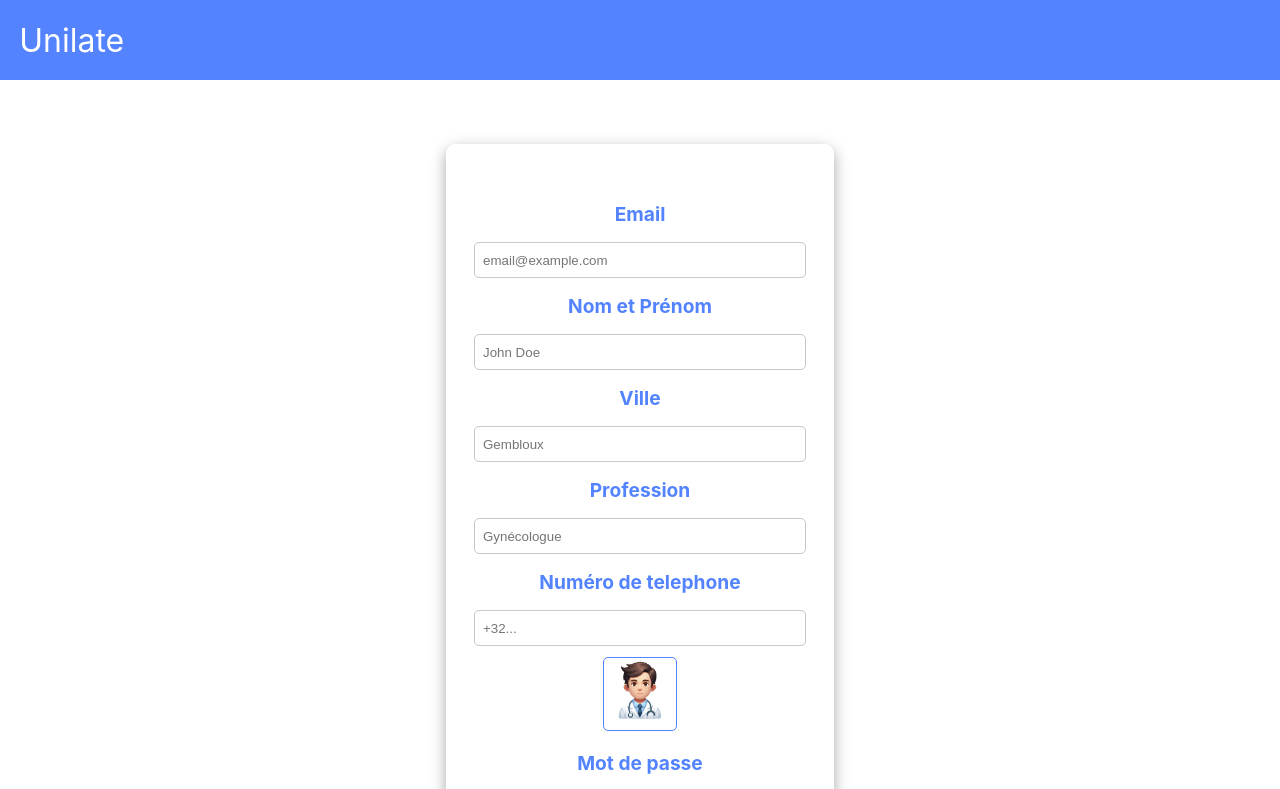
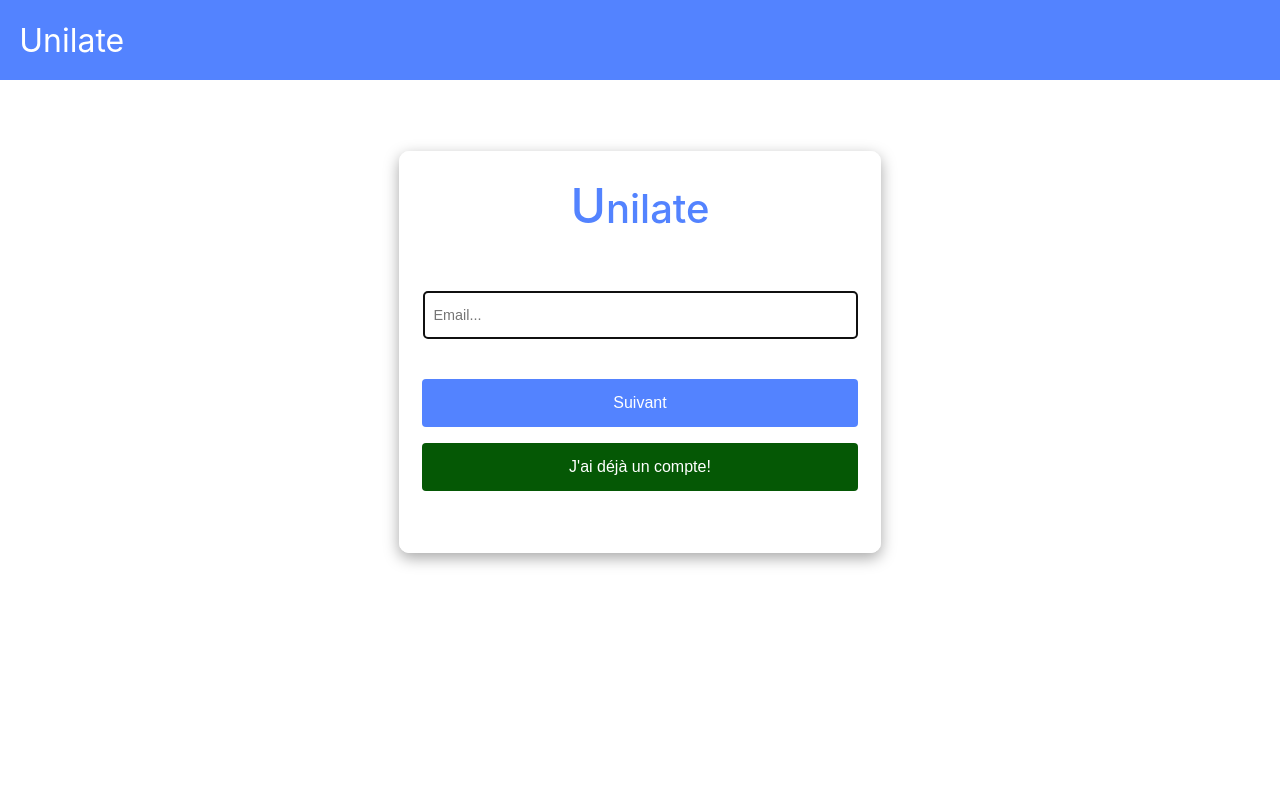
Before and after one commit to Harold-coder/unilate-app, a React (Create React App) app: page /signup in a window 1280 px wide. Shown: the top 789 px of the page. Built offline with nearby package versions, Linux system fonts and the light colour scheme.

Commit message:
New Signupgit add . git add .

```diff
--- a/src/pages/Login/Login.css
+++ b/src/pages/Login/Login.css
@@ -69,7 +69,7 @@
     text-decoration: none;
 }
 
-.login-full-form, .signup-full-form{
+.login-full-form{
     display: flex;
     flex-direction: column;
     text-align: center;
@@ -98,19 +98,13 @@
     }
   }
 
-  .signup-full-form{
-    height: 50rem;
-  }
-  .login-form, .signup-form{
+  .login-form{
     display: flex;
     flex-direction: column;
     justify-content: space-around;
     align-items: center;
     height: 20rem;
     margin-bottom: 2rem;
-  }
-  .signup-form{
-    height: 47rem;
   }
   .password-div, .email-div{
     display: flex;
--- a/src/pages/SignUp/SignUp.css
+++ b/src/pages/SignUp/SignUp.css
@@ -1,3 +1,99 @@
+.signup-form {
+  display: flex;
+  flex-direction: row;
+  justify-content: center;
+  align-items: center;
+  height: 100vh;
+}
+
+.signup-title {
+  font-size: 2.5rem;
+  color: #5383FF;
+  margin: 0;
+  padding-top: 1.5rem;
+  margin-bottom: 3.5rem;
+  text-align: center;
+  font-weight: 500;
+}
+
+.big-u {
+  font-size: 3rem;
+}
+
+.form-group {
+  margin-bottom: 20%;
+  height: 25rem;
+  width: 30rem;
+  display: flex;
+  flex-direction: column;
+  border: 1px solid white;
+  border-radius: 10px;
+  box-shadow: rgba(0, 0, 0, 0.35) 0px 5px 15px;
+}
+
+.form-input {
+  width: 85%;
+  padding: 15px;
+  padding-left: 10px;
+  display: flex;
+  margin-left: auto;
+  margin-right: auto;
+  margin-bottom: 2.5rem;
+  border: 1px solid rgb(147, 145, 145);
+  border-radius: 4px;
+  font-size: 0.9rem;
+}
+
+.form-next-btn, .form-back-btn {
+  font-size: 1.5rem;
+  display: flex;
+  justify-content: center; /* Horizontally center content */
+  align-items: center; /* Vertically center content (useful if there are multiple lines of text or other elements) */
+  margin-left: auto;
+  margin-right: auto;
+  width: 91%;
+  padding: 15px 15px; /* Adjust padding as needed */
+  background-color: #5383FF; /* Your button's blue */
+  color: white;
+  border: none;
+  border-radius: 4px;
+  cursor: pointer;
+  font-size: 16px;
+  margin-bottom: 1rem;
+}
+
+.form-back-btn {
+  background-color: #888;
+}
+
+.already {
+  background-color: rgb(5, 88, 5);
+  color: white;
+}
+
+.password {
+  margin-top: -1rem;
+  margin-bottom: 0.25rem;
+}
+
+.confirm {
+  margin-top: -0.5rem;
+}
+
+.error-label {
+  color: red;
+  text-align: center;
+  margin-top: -1.5rem;
+}
+
+.avatar-selector {
+  display: flex;
+  margin-left: auto;
+  margin-right: auto;
+  margin-bottom: 2rem;
+  margin-top: -2rem;
+}
+
 .avatar {
   cursor: pointer;
   border: 2px solid transparent;
--- a/src/pages/SignUp/SignUp.js
+++ b/src/pages/SignUp/SignUp.js
@@ -7,14 +7,16 @@ import Loading from "../../components/Loading/Loading";
 import './SignUp.css';
 
 function SignUp() {
-  const [email, setEmail] = useState()
-  const [password, setPassword] = useState()
-  const [confirmPassword, setConfirmPassword] = useState()
-  const [fullName, setFullName] = useState()
-  const [profession, setProfession] = useState()
-  const [city, setCity] = useState()
-  const [phoneNumber, setPhoneNumber] = useState()
+  const [email, setEmail] = useState("")
+  const [password, setPassword] = useState("")
+  const [confirmPassword, setConfirmPassword] = useState("")
+  const [fullName, setFullName] = useState("")
+  const [profession, setProfession] = useState("")
+  const [city, setCity] = useState("")
+  const [phoneNumber, setPhoneNumber] = useState("")
   const [picture, setPicture] = useState('man-white-brown')
+
+  const [stage, setStage] = useState(1);
 
   const [isAvatarModalOpen, setIsAvatarModalOpen] = useState(false);
 
@@ -79,6 +81,10 @@ function SignUp() {
     }
   };
 
+  const navigateToLogin = () => {
+    navigate('/login');
+  }
+
   const handleAvatarClick = (avatar) => {
     setPicture(avatar);
     setIsAvatarModalOpen(false); // Close the modal after selection
@@ -134,31 +140,59 @@ function SignUp() {
         <Loading/>
     }
     {!loading &&
-      <div className='login-page'>
-          <div className="signup-full-form">
-              <form className="signup-form">
-                  <div className="email-div">
-                  <label className="signup-label">Email</label>
-                  <input type="text" placeholder="email@example.com" className="login-input" onChange={(e) => setEmail(e.target.value)}></input>
+      <form className="signup-form" onSubmit={submitForm}>
+        {stage === 1 && (
+          <div className="form-group">
+            <p className="signup-title"><span className="big-u">U</span>nilate</p>
+            <input type="email" placeholder="Email..." className="form-input" value={email} onChange={(e) => setEmail(e.target.value)} autoFocus />
+            <button type="button" className="form-next-btn" onClick={() => email.length > 8 && setStage(stage + 1)} disabled={email.length <=8}>Suivant</button>
+            <button type="button" className="form-next-btn already" onClick={navigateToLogin}>J'ai déjà un compte!</button>
           </div>
-                  <div className="email-div">
-                  <label className="signup-label">Nom et Prénom</label>
-                  <input type="text" placeholder="John Doe" className="login-input" onChange={(e) => setFullName(e.target.value)}></input>
+        )}
+        {stage === 2 && (
+          <>
+            <div className="form-group">
+              <p className="signup-title"><span className="big-u">U</span>nilate</p>
+              <input type="text" placeholder="Nom et Prénom..." className="form-input" value={fullName} onChange={(e) => setFullName(e.target.value)} autoFocus />
+              <button type="button" className="form-next-btn" onClick={() => fullName.length > 4 && setStage(stage + 1)} disabled={fullName.length <=4}>Suivant</button>
+              <button type="button" className="form-back-btn" onClick={() => setStage(stage - 1)}>Précédent</button>
             </div>
-                  <div className="email-div">
-                  <label className="signup-label">Ville</label>
-                  <input type="text" placeholder="Gembloux" className="login-input" onChange={(e) => setCity(e.target.value)}></input>
+          </>
+        )}
+        {stage === 3 && (
+          <>
+            <div className="form-group">
+              <p className="signup-title"><span className="big-u">U</span>nilate</p>
+              <input type="text" placeholder="Profession...." className="form-input" value={profession} onChange={(e) => setProfession(e.target.value)} autoFocus />
+              <button type="button" className="form-next-btn" onClick={() => profession.length > 2 && setStage(stage + 1)} disabled={profession.length <=2}>Suivant</button>
+              <button type="button" className="form-back-btn" onClick={() => setStage(stage - 1)}>Précédent</button>
             </div>
-                  <div className="email-div">
-                  <label className="signup-label">Profession</label>
-                  <input type="text" placeholder="Gynécologue" className="login-input" onChange={(e) => setProfession(e.target.value)}></input>
+          </>
+        )}
+        {stage === 4 && (
+          <>
+            <div className="form-group">
+              <p className="signup-title"><span className="big-u">U</span>nilate</p>
+              <input type="text" placeholder="Ville..." className="form-input" value={city} onChange={(e) => setCity(e.target.value)} autoFocus />
+              <button type="button" className="form-next-btn" onClick={() => city.length > 1 && setStage(stage + 1)} disabled={city.length <=1}>Suivant</button>
+              <button type="button" className="form-back-btn" onClick={() => setStage(stage - 1)}>Précédent</button>
             </div>
-                  <div className="email-div">
-                  <label className="signup-label">Numéro de telephone</label>
-                  <input type="text" placeholder="+32..." className="login-input" onChange={(e) => setPhoneNumber(e.target.value)}></input>
+          </>
+        )}
+        {stage === 5 && (
+          <>
+            <div className="form-group">
+              <p className="signup-title"><span className="big-u">U</span>nilate</p>
+              <input type="text" placeholder="Numéro de téléphone..." className="form-input" value={phoneNumber} onChange={(e) => setPhoneNumber(e.target.value)} autoFocus />
+              <button type="button" className="form-next-btn" onClick={() => phoneNumber.length > 6 && setStage(stage + 1)} disabled={phoneNumber.length <=6}>Suivant</button>
+              <button type="button" className="form-back-btn" onClick={() => setStage(stage - 1)}>Précédent</button>
             </div>
-
-
+          </>
+        )}
+        {stage === 6 && (
+          <>
+            <div className="form-group">
+              <p className="signup-title"><span className="big-u">U</span>nilate</p>
               <div className="avatar-selector">
                 <img
                   onClick={openAvatarModal}
@@ -168,22 +202,26 @@ function SignUp() {
                 />
               </div>
               {isAvatarModalOpen && <AvatarModal />}
-
-                  <div className="password-div">
-                  <label className="signup-label">Mot de passe</label>
-                  <input type="password" placeholder="*********" className="login-input" onChange={(e) => setPassword(e.target.value)}></input>
+              <button type="button" className="form-next-btn" onClick={() => setStage(stage + 1)}>Suivant</button>
+              <button type="button" className="form-back-btn" onClick={() => setStage(stage - 1)}>Précédent</button>
             </div>
-                  <div className="password-div">
-                  <label className="signup-label">Confirmer le mot de passe</label>
-                  <input type="password" placeholder="*********" className="login-input" onChange={(e) => setConfirmPassword(e.target.value)}></input>
-                  {!passwordMatch && <label className="signup-label signup-label-red">Les mots de passe ne correspondent pas.</label>}
-                  {!validFormat && <label className="signup-label signup-label-red">Certains champs n'ont pas été complétés correctement.</label>}
-                  {error && <label className="signup-label signup-label-red">Une erreur est survenue.</label>}
+          </>
+        )}
+        {stage === 7 && (
+          <>
+            <div className="form-group">
+              <p className="signup-title"><span className="big-u">U</span>nilate</p>
+              <input type="password" placeholder="Mot de Passe..." className="form-input password" value={password} onChange={(e) => setPassword(e.target.value)} autoFocus />
+              <input type="password" placeholder="Confirmer Le Mot de Passe..." className="form-input" value={confirmPassword} onChange={(e) => setConfirmPassword(e.target.value)} autoFocus />
+              {!passwordMatch && <p className="error-label">Les mots de passe ne correspondent pas.</p>}
+              {!validFormat && <p className="error-label">Certains champs n'ont pas été complétés correctement.</p>}
+              {error && <p className="error-label">Une erreur est survenue.</p>}
+              <button type="button" className="form-next-btn confirm" onClick={submitForm}>Confirmer!</button>
+              <button type="button" className="form-back-btn" onClick={() => setStage(stage - 1)}>Précédent</button>
             </div>
-                  <button className="signup-button" onClick={submitForm}>Créer le compte</button>
+          </>
+        )}
       </form>
-          </div>
-      </div>
     }
     </div>
   );
```
Lines whose indentation alone changed are shown as unchanged.
